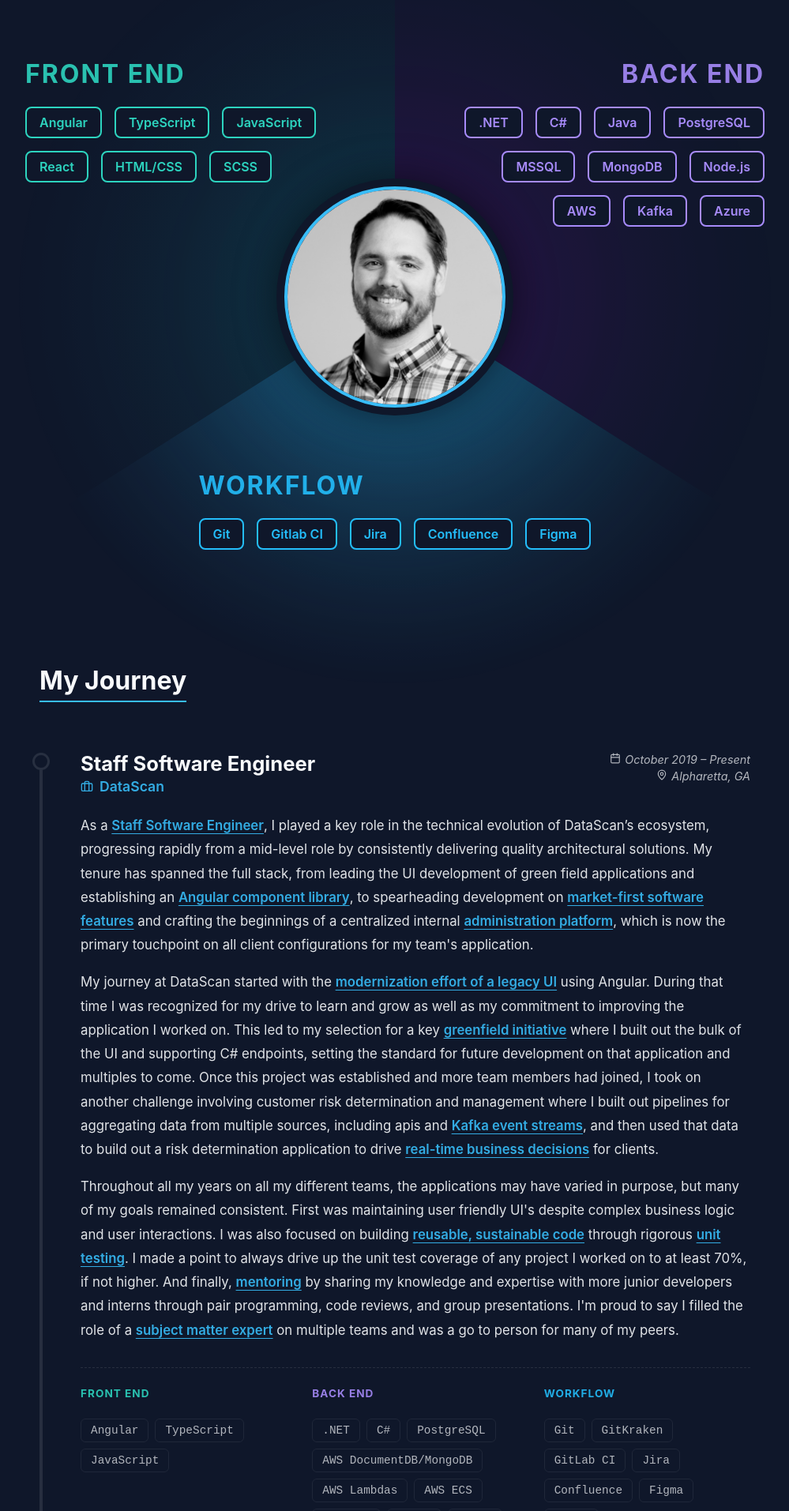
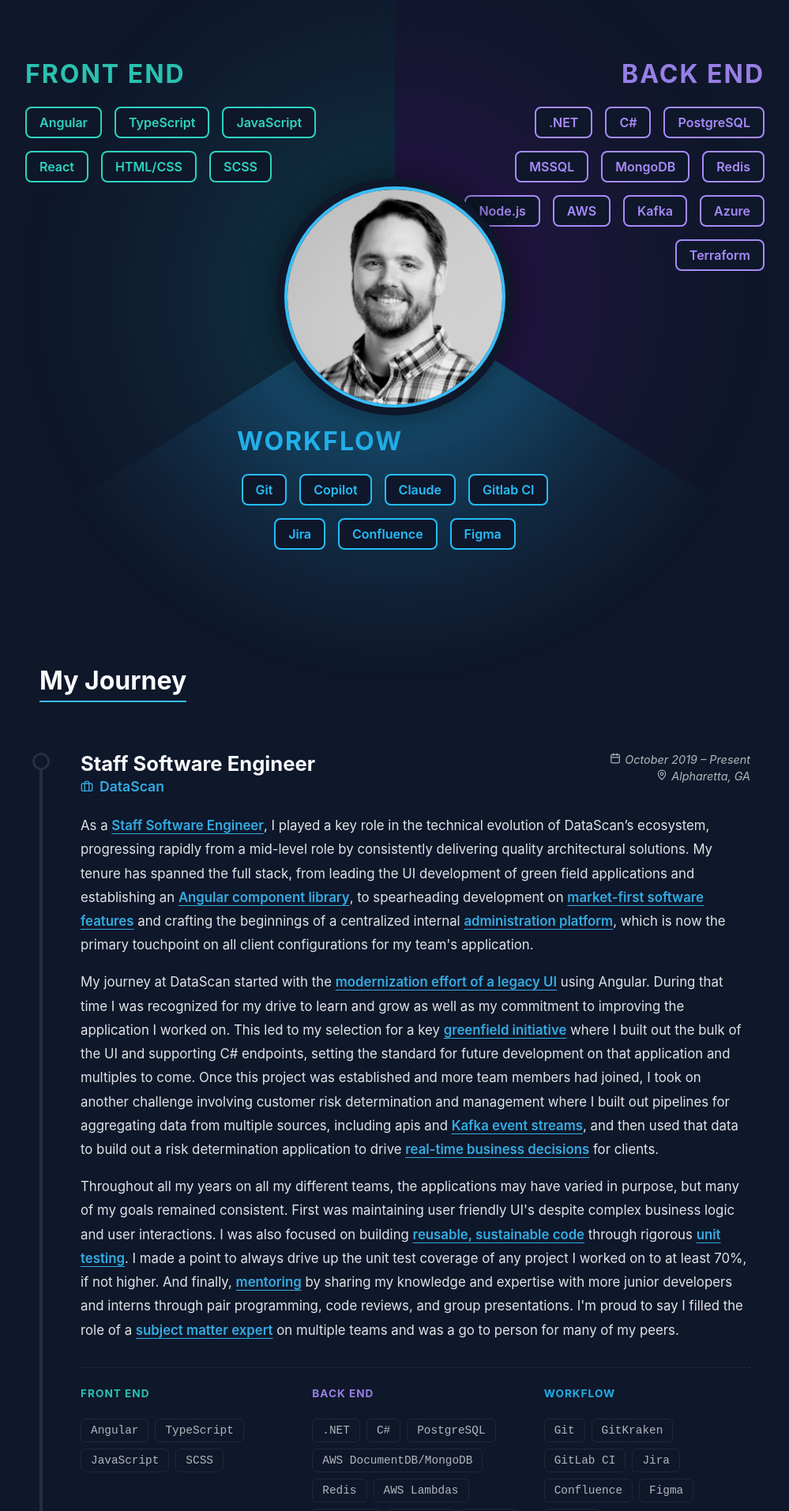
Before and after one commit to condericson/connorericsonportfolio, a React (Vite) app: page / in a window 1280 px wide. Shown: the part 500-2413 px from the top of the page at 79% size, without its empty margins (140-1139 px from the left). Built offline with nearby package versions, Linux system fonts and the light colour scheme.

Commit message:
skill tweaks

```diff
--- a/src/components/HeadshotSkills.css
+++ b/src/components/HeadshotSkills.css
@@ -196,7 +196,7 @@
 
 .hs-bottom .hs-tags {
     justify-content: center;
-    max-width: 600px;
+    max-width: 400px;
     /* Allow wider spread for bottom */
 }
 
--- a/src/components/HeadshotSkills.jsx
+++ b/src/components/HeadshotSkills.jsx
@@ -8,10 +8,10 @@ const HeadshotSkills = () => {
             'Angular', 'TypeScript', 'JavaScript', 'React', 'HTML/CSS', 'SCSS'
         ],
         backend: [
-            '.NET', 'C#', 'Java', 'PostgreSQL', 'MSSQL', 'MongoDB', 'Node.js', 'AWS', 'Kafka', 'Azure'
+            '.NET', 'C#', 'PostgreSQL', 'MSSQL', 'MongoDB', 'Redis', 'Node.js', 'AWS', 'Kafka', 'Azure', 'Terraform'
         ],
         workflow: [
-            'Git', 'Gitlab CI', 'Jira', 'Confluence', 'Figma'
+            'Git', 'Copilot', 'Claude', 'Gitlab CI', 'Jira', 'Confluence', 'Figma'
         ]
     };
 
--- a/src/data/experience.js
+++ b/src/data/experience.js
@@ -12,8 +12,8 @@ export const WORK_HISTORY = [
             "Throughout all my years on all my different teams, the applications may have varied in purpose, but many of my goals remained consistent. First was maintaining user friendly UI's despite complex business logic and user interactions. I was also focused on building <span class='highlight-text'>reusable, sustainable code</span> through rigorous <span class='highlight-text'>unit testing</span>. I made a point to always drive up the unit test coverage of any project I worked on to at least 70%, if not higher. And finally, <span class='highlight-text'>mentoring</span> by sharing my knowledge and expertise with more junior developers and interns through pair programming, code reviews, and group presentations. I'm proud to say I filled the role of a <span class='highlight-text'>subject matter expert</span> on multiple teams and was a go to person for many of my peers.",
         ],
         skills: {
-            frontEnd: ['Angular', 'TypeScript', 'JavaScript'],
-            backEnd: ['.NET', 'C#', 'PostgreSQL', 'AWS DocumentDB/MongoDB', 'AWS Lambdas', 'AWS ECS', 'AWS SQS', 'Kafka', 'Azure', 'Java', 'Terraform'],
+            frontEnd: ['Angular', 'TypeScript', 'JavaScript', 'SCSS'],
+            backEnd: ['.NET', 'C#', 'PostgreSQL', 'AWS DocumentDB/MongoDB', 'Redis', 'AWS Lambdas', 'AWS ECS', 'AWS SQS', 'Kafka', 'Azure', 'Java', 'Terraform'],
             workflow: ['Git', 'GitKraken', 'GitLab CI', 'Jira', 'Confluence', 'Figma', 'Slack']
         }
     },
```
